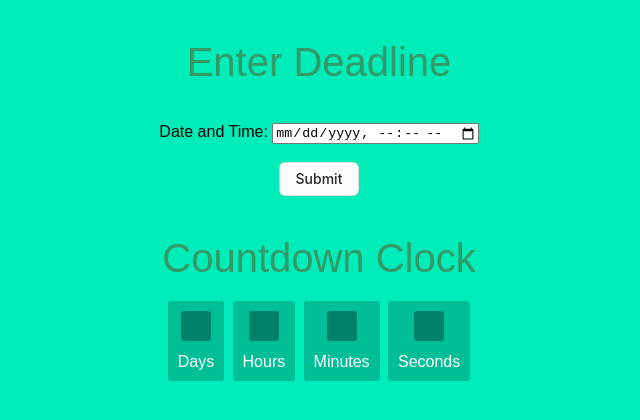
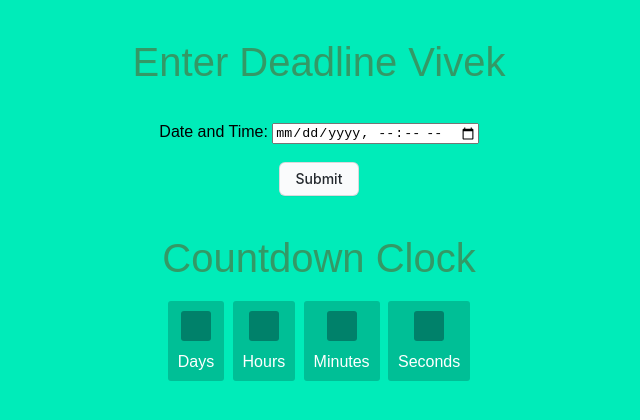
Before and after one commit to Vivek0624/countDownTimerApp, a plain HTML site: page index.html in a window 1280 px wide. Shown: the whole page, without its empty margins (321-961 px from the left). Drawn offline with Linux system fonts and the light colour scheme.

Commit message:
jenkins file added h1 update

```diff
--- a/index.html
+++ b/index.html
@@ -5,7 +5,7 @@
   </head>
 
   <body>
-    <h1 for="deadline">Enter Deadline</h1>
+    <h1 for="deadline">Enter Deadline Vivek</h1>
 
     <br />
 
```
